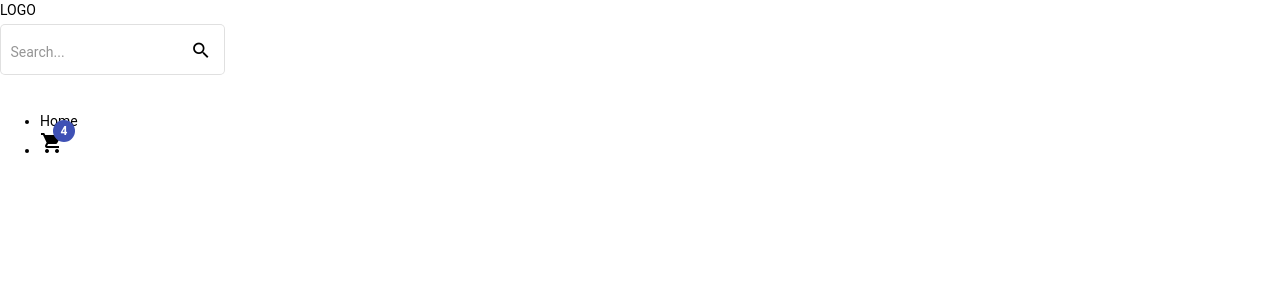
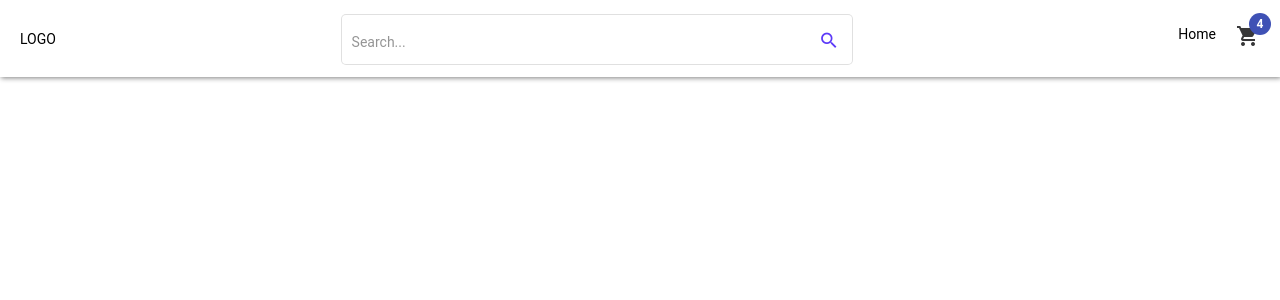
Before and after one commit to Amedzro-Elikplim/E-commerce, an Angular app: page / in a window 1280 px wide. Shown: the top 300 px of the page. Built offline with nearby package versions, Linux system fonts and the light colour scheme.

Commit message:
Change badge color to primary

```diff
--- a/src/app/components/pages/homepage/homepage.component.css
+++ b/src/app/components/pages/homepage/homepage.component.css
@@ -0,0 +1,31 @@
+.nav {
+    display: flex;
+    justify-content: space-between;
+    align-items: center;
+    padding: 10px 20px;
+    box-shadow: 1px 1px 5px gray;
+}
+
+.nav-links {
+    display: flex;
+    list-style-type: none;
+    gap: 20px;
+}
+
+.input-field {
+    outline: none !important;
+}
+
+.search {
+   margin-bottom: -20px;
+   width: 40vw;
+}
+
+.search-icon {
+    color: rgb(92, 58, 248);
+    cursor: pointer;
+}
+
+.cart-icon {
+    color: rgb(55, 55, 56);
+}
```
